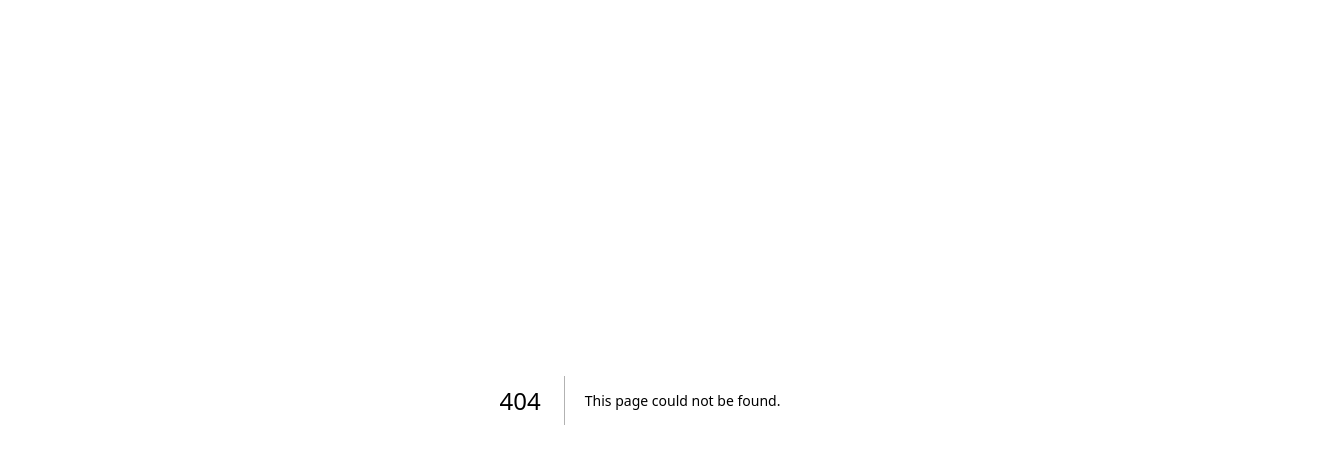
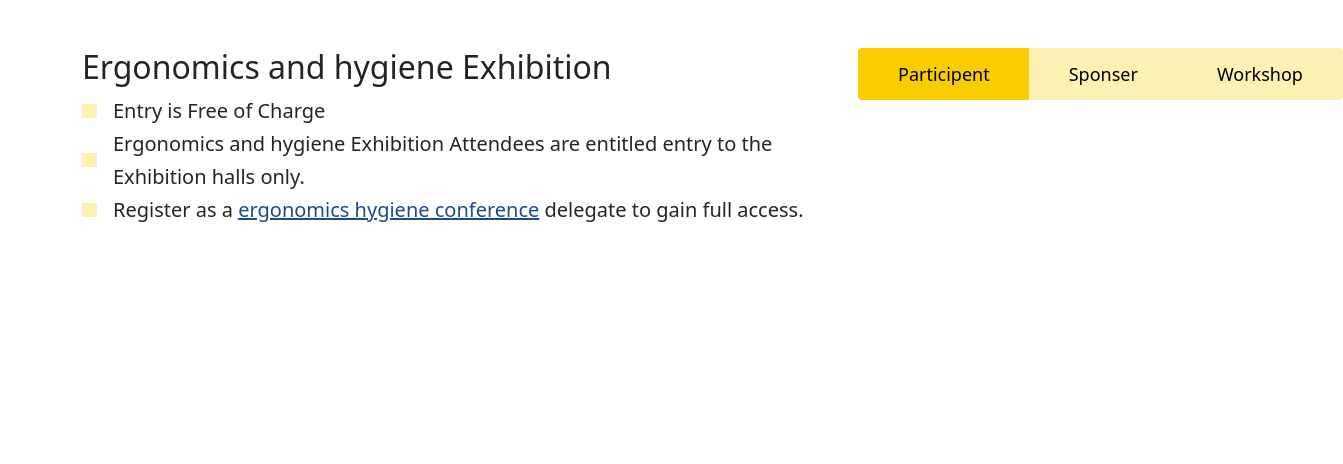
Before and after one commit to OpediaTech/Singapore, a Next.js app in the folder singapore/: page /ExhibitorsPage in a window 1280 px wide. Before the commit this address had no page. Shown: the top 464 px of the page, 1343 px wide, since content can reach past the window. Built offline with nearby package versions, Linux system fonts and the light colour scheme.

Commit message:
exhibitor banner add

```diff
--- /dev/null
+++ b/singapore/components/Exhibitors/ExhibitorBanner.js
@@ -0,0 +1,60 @@
+import Image from "next/image";
+import React from "react";
+import { Button, ButtonGroup, Container } from "react-bootstrap";
+import listIcon from "../../public/icons/list.png";
+
+const ExhibitorBanner = () => {
+  const buttons = [
+    {
+      btnName: "Participent",
+      className: "learn_more_btn",
+    },
+    {
+      btnName: "Sponser",
+      className: "exhibitor_btn",
+    },
+    {
+      btnName: "Workshop",
+      className: "exhibitor_btn",
+    },
+  ];
+  return (
+    <Container className="my-5">
+      <div className="row g-5">
+        <div className="col-12 col-lg-8">
+          <h2>Ergonomics and hygiene Exhibition</h2>
+          <div className="d-flex align-items-center exhibitor_content">
+            <Image className="me-3" src={listIcon} alt="list" />
+             <p className="m-0">Entry is Free of Charge</p>
+          </div>
+          <div className="d-flex align-items-center exhibitor_content">
+            <Image className="me-3" src={listIcon} alt="list" />{" "}
+            <p className="m-0">
+              Ergonomics and hygiene Exhibition Attendees are entitled entry to
+              the Exhibition halls only.
+            </p>
+          </div>
+          <div className="d-flex align-items-center exhibitor_content">
+            <Image className="me-3" src={listIcon} alt="list" />{" "}
+            <p className="m-0">
+              Register as a <a href="">ergonomics hygiene conference</a>{" "}
+              delegate to gain full access.
+            </p>
+          </div>
+        </div>
+
+        <div className="col-12 col-lg-4">
+          <ButtonGroup aria-label="Basic example">
+            {buttons.map((btn, index) => (
+              <Button key={index} className={btn.className}>
+                {btn.btnName}
+              </Button>
+            ))}
+          </ButtonGroup>
+        </div>
+      </div>
+    </Container>
+  );
+};
+
+export default ExhibitorBanner;
--- /dev/null
+++ b/singapore/pages/ExhibitorsPage.js
@@ -0,0 +1,12 @@
+import React from 'react';
+import ExhibitorBanner from '../components/Exhibitors/ExhibitorBanner';
+
+const ExhibitorsPage = () => {
+    return (
+        <div>
+            <ExhibitorBanner/>
+        </div>
+    );
+};
+
+export default ExhibitorsPage;
--- a/singapore/styles/speakers.css
+++ b/singapore/styles/speakers.css
@@ -59,6 +59,7 @@
   font-size: 18px;
   line-height: 22px;
   color: #000000;
+  border: none;
 }
 
 
@@ -69,3 +70,27 @@
   border: none;
   border-radius: 5px;
 }
+
+/* exhibitor section css  */
+.exhibitor_btn {
+  background: #FDF0B3;
+  border-radius: 4px;
+  padding: 15px 40px;
+  font-weight: 400;
+  font-size: 18px;
+  line-height: 22px;
+  color: #000000;
+  border: none;
+}
+.exhibitor_content p{
+  font-weight: 400;
+  font-size: 20px;
+  line-height: 33px;
+  color: #262424;
+}
+.exhibitor_content a{
+  font-weight: 400;
+  font-size: 20px;
+  line-height: 33px;
+  color: #1D4A89;
+}
```
Also changed, not shown: singapore/components/Exhibitors/Exhibitors.js (added, +11 -0 lines), singapore/public/icons/list.png (added).
